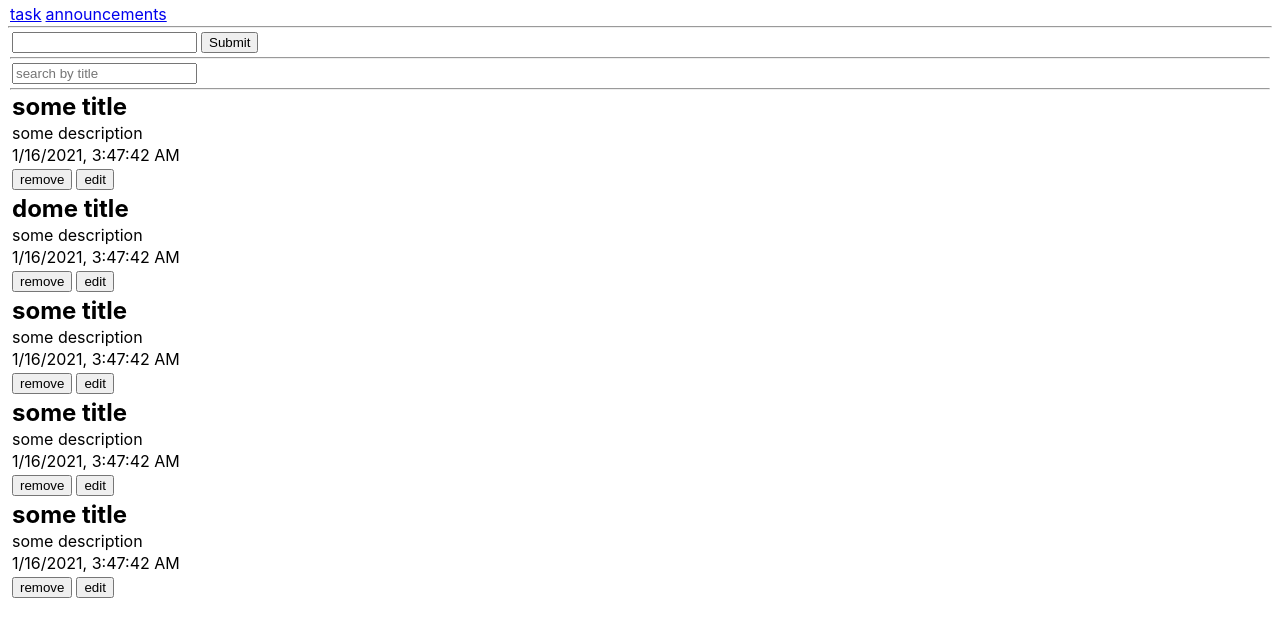
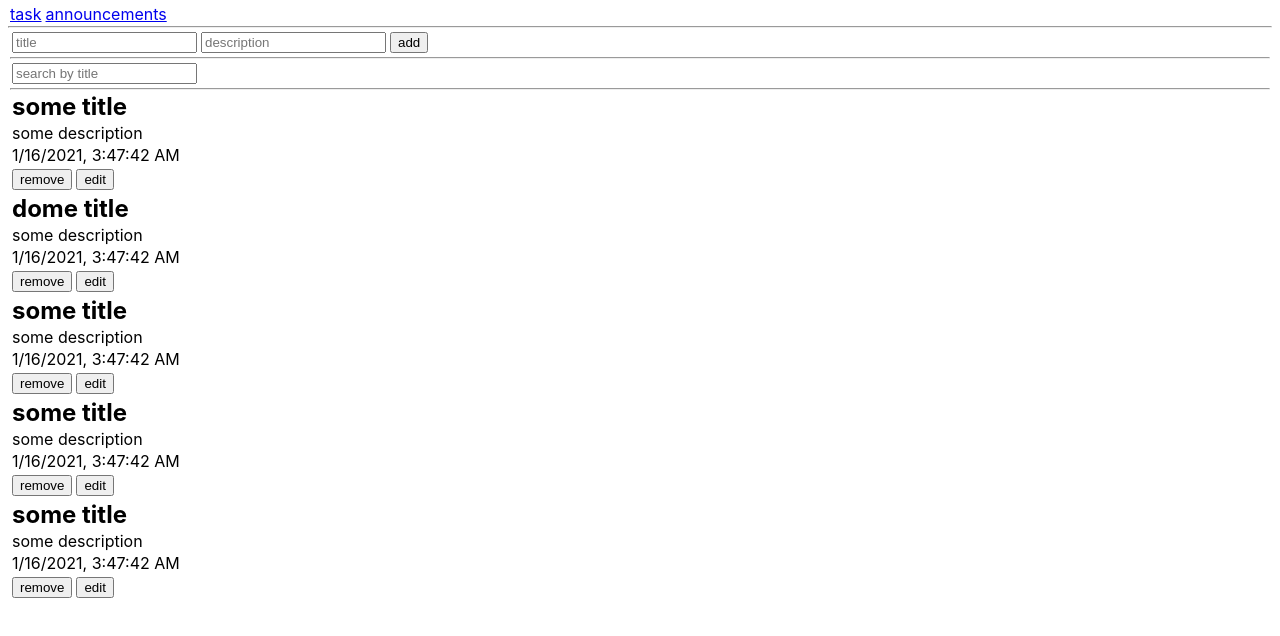
Before and after one commit to noname321rosty/AnnouncementWebsiteReact, a React (Create React App) app: page /announcements in a window 1280 px wide. Shown: the top 636 px of the page. Built offline with nearby package versions, Linux system fonts and the light colour scheme.

Commit message:
add add announcements

```diff
--- a/src/App.js
+++ b/src/App.js
@@ -20,7 +20,7 @@ function App() {
                 <Route path={'/announcements/:id'} component={Announcement}/>
                 <Route path={'/announcements'} component={Announcements}/>
                 <Route path={'/task'} component={Task}/>
-                <Route path={'/edit'} component={Edit}/>
+                {/*<Route path={'/edit'} component={Edit}/>*/}
                 <Redirect from='/' to='/task'/>
             </Switch>
         </Router>
--- a/src/components/add/Add.js
+++ b/src/components/add/Add.js
@@ -2,38 +2,64 @@ import React, { Component } from "react";
 import {reports} from "../../database/database";
 
 export default class Add extends Component {
+
     constructor(props) {
-        super(props);
+        super(props)
         this.state = {
             reports: [...reports],
-            text: this.props.text
-        };
-
-
+            title: this.props.title,
+            description: this.props.description,
+            id: 5 ,
+            newTitle: '',
+            newDescription: '',
+            array: []
+        }
     }
 
-    handleChange(e) {
-     this.setState({text: e.target.text});
-        console.log(this.props.text)
+    handleTitle(e) {
+        this.setState({
+            newTitle:e.target.value
+        })
     }
 
-    addReport(report) {
-        if (report.length > 0) {
-            this.props.addReport(report);
-            this.setState({text: ''});
+    handleDescription(e) {
+        this.setState({
+            newDescription:e.target.value
+        })
+    }
+
+    addReport(){
+        const {newTitle , newDescription} = this.state;
+        const array = this.state.reports;
+        let id = this.state.reports.length + 1;
+
+        if (newTitle !== '' || newDescription !== '') {
+        array.push({
+                    id: id,
+                    title: newTitle,
+                    description: newDescription,
+                    date: new Date().toLocaleString()
+        });
+
+        this.setState({
+            reports: array,
+            array: array
+        })
+
+            console.log(this.state.reports)
+
+        } else {
+            console.log('you need to change smth');
         }
-    }
+    };
 
     render() {
         return (
             <div>
-                {
-                    // console.log(this.props.text)
-                }
-                {/*<input type="text" value={this.state.name } onChange={this.handleChange} />*/}
-                <input type="text" value={this.state.text} onChange={this.handleChange.bind(this)} />
-                <button className="btn btn-primary" onClick={() => this.addReport.bind(this, this.state.text)}>Submit</button>
-           </div>
+                <input placeholder={'title'} type="text" onChange={this.handleTitle.bind(this)}/>
+                <input placeholder={'description'} type="text" onChange={this.handleDescription.bind(this)}/>
+                <button onClick={() => {this.addReport()}}>add</button>
+            </div>
         );
     }
-}
+};
--- a/src/components/announcement/Announcement.js
+++ b/src/components/announcement/Announcement.js
@@ -2,8 +2,6 @@ import React, {Component} from 'react';
 import {reports} from "../../database/database";
 
 export default class Announcement extends Component {
-
-
     constructor(props) {
         super(props);
 
@@ -51,9 +49,8 @@ export default class Announcement extends Component {
     };
 
     changeReport() {
-
-        let {title , description} = this.state;
-        if ( title !== this.state.textTitle || description !== this.state.textDescription){
+        const {title , description} = this.state;
+        if ( title !== this.state.textTitle || title !== '' || description !== this.state.textDescription || description !== ''){
                 this.setState({
                     title: this.state.textTitle,
                     description: this.state.textDescription
--- a/src/components/announcements/Announcements.js
+++ b/src/components/announcements/Announcements.js
@@ -12,39 +12,28 @@ export default  class Announcements extends Component {
             text: '',
             title: '',
             description: '',
-
+            array: []
         };
     }
 
-    // editReport(id) {
-    //
-    // }
+    addReport(newTitle, newDescription){
+        let reports = this.state.reports.slice();
+        let id = this.state.reports.length + 1;
 
-    addReport(title , description) {
-        let array = this.state.report.slice();
-
-        let newId = this.props.reports.length + 1;
-
-        array.push({
-            id: newId,
-            title: title,
-            description: description,
-            date: new Date().toLocaleString()
+        reports.push({id: id,
+            title: newTitle,
+            description: newDescription,
+            date: new Date().toLocaleString()})
+        this.setState({
+            reports: this.state.reports.push(this.state.reports)
         })
-
-        console.log(this.state.reports);
-        console.log(array);
-        this.setState({
-            reports: array
-        });
-
-    }
+    };
 
     deleteReport(id) {
         this.setState({
             reports: this.state.reports.filter(report => report.id !== id)
         })
-    }
+    };
 
     render() {
         return (
@@ -54,51 +43,17 @@ export default  class Announcements extends Component {
                 <Search/>
                 <hr/>
                 {
-
                     this.state.reports.map((report,index) => (
-
-                        <div  key={index}>
-                            {/*<p>{report.id}</p>*/}
+                        <div key={index}>
                             <h2>{report.title}</h2>
                             <p>{report.description}</p>
                             <p>{report.date}</p>
                             <button onClick={this.deleteReport.bind(this, report.id)}>remove</button>
                             <button onClick={() => {this.props.history.push(`/announcements/${report.id}`)}}>edit</button>
                         </div>
-
                     ))
                 }
             </div>
         );
     }
 }
-
-// constructor(props) {
-//     super(props);
-//     this.state = {value: this.props.todoText};
-//
-//     this.handleChange = this.handleChange.bind(this);
-//     this.addTodo = this.addTodo.bind(this);
-// }
-//
-// handleChange(e) {
-//     this.setState({value: e.target.value});
-// }
-//
-// addTodo(todo , name) {
-//
-//     if (todo.length > 0) {
-//         this.props.addTodo(todo);
-//         this.setState({value: ''});
-//     }
-// }
-//
-// render() {
-//     return (
-//         <div>
-//             <input type="text" value={this.state.value} onChange={this.handleChange} />
-//             <input type="text" value={this.state.name } onChange={this.handleChange} />
-//             <button className="btn btn-primary" onClick={() => this.addTodo(this.state.value)}>Submit</button>
-//         </div>
-//     );
-// }
--- a/src/components/edit/Edit.js
+++ b/src/components/edit/Edit.js
@@ -1,6 +1,6 @@
 import React from 'react';
 
-export default function Edit(props) {
+export default function Edit() {
     return (
         <div>
             {
```
Also changed, not shown: 1 other file (tests, documents, lock files or other folders).
